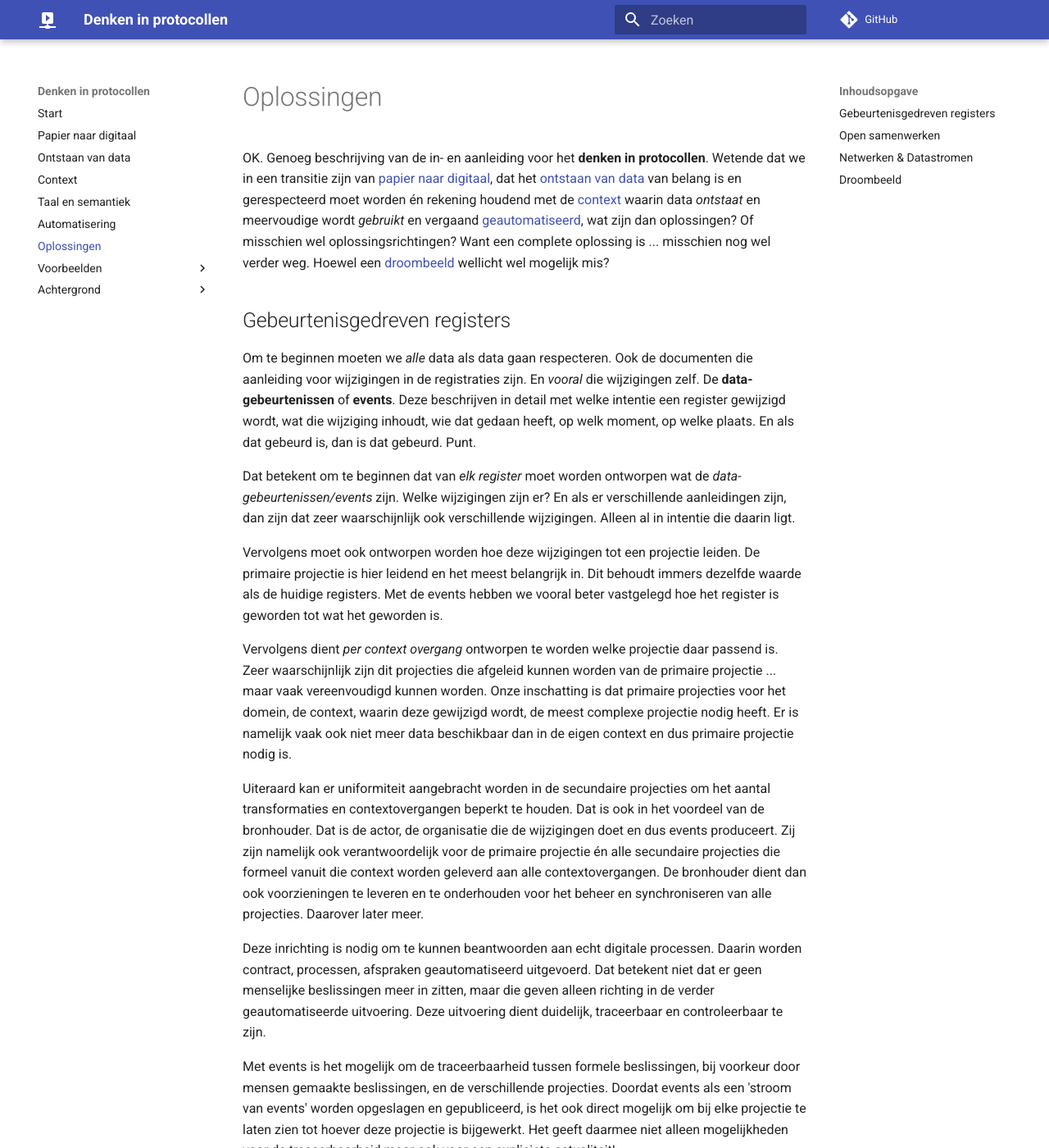
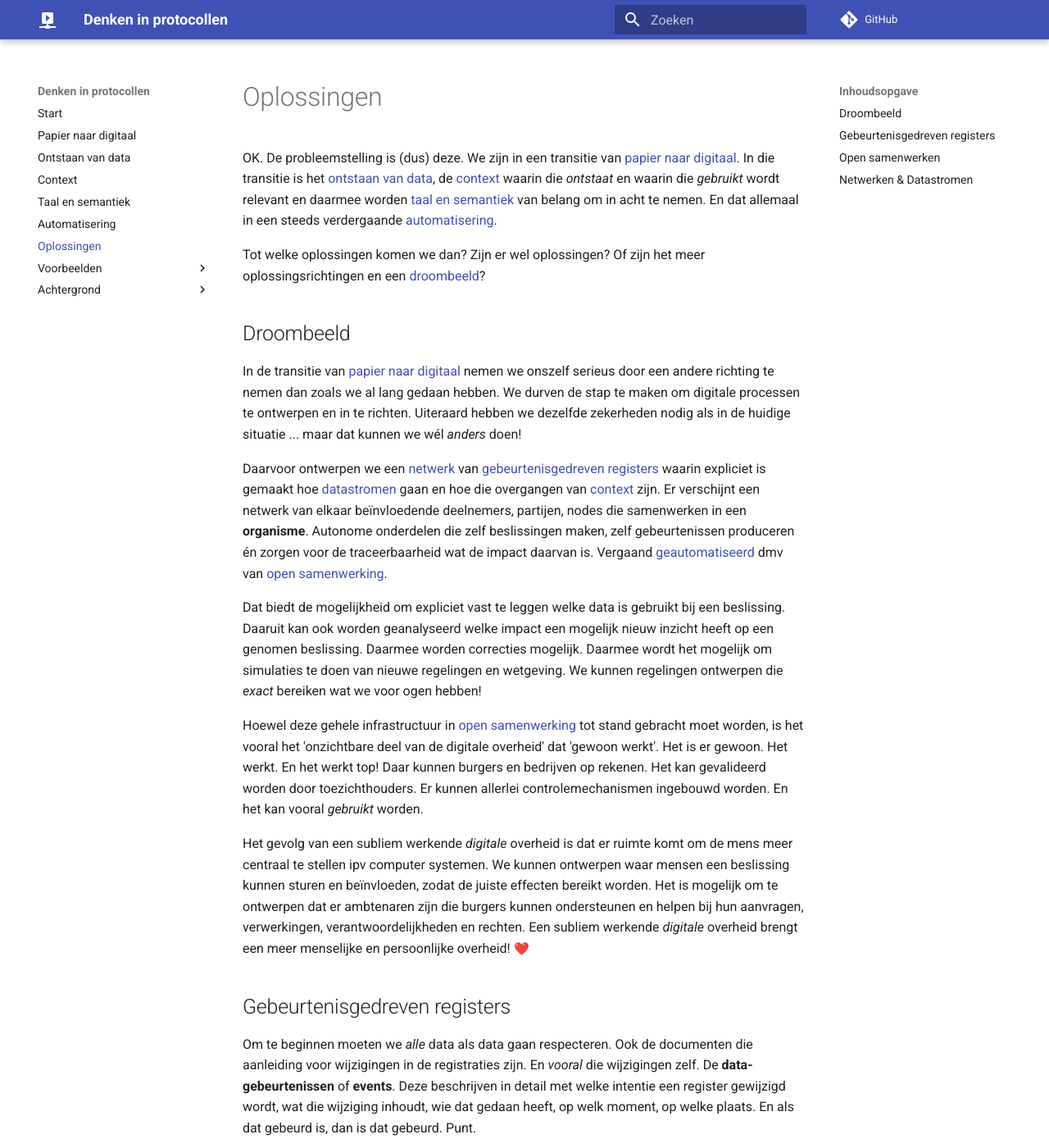
Before and after one commit to kadaster-labs/protocol-denken, an MkDocs documentation site: the page built from docs/oplossingen.md, in a window 1280 px wide and 1400 px high. Shown: the whole window at 82% size. Built offline with MkDocs 1.6.1 and Material for MkDocs 9.7.7, drawn with Linux system fonts in a browser that asks for light colours; emoji names are drawn with the system emoji font; comment, search, counter and statistics services are not loaded; some of the changed text lies outside the part shown.

Commit message:
probleemstelling + droombeeld verbeterd

```diff
--- a/docs/oplossingen.md
+++ b/docs/oplossingen.md
@@ -1,13 +1,49 @@
 ---
 title: Oplossingen
 ---
-OK. Genoeg beschrijving van de in- en aanleiding voor het **denken in protocollen**. Wetende dat we in een
-transitie zijn van [papier naar digitaal](./papier-naar-digitaal.md), dat het [ontstaan van
-data](./ontstaan-van-data.md) van belang is en gerespecteerd moet worden én rekening houdend met de
-[context](./context.md) waarin data _ontstaat_ en meervoudige wordt _gebruikt_ en vergaand
-[geautomatiseerd](./automatisering.md), wat zijn dan oplossingen? Of misschien wel
-oplossingsrichtingen? Want een complete oplossing is ... misschien nog wel verder weg. Hoewel een
-[droombeeld](#droombeeld) wellicht wel mogelijk mis?
+OK. De probleemstelling is (dus) deze. We zijn in een transitie van [papier naar
+digitaal](./papier-naar-digitaal.md). In die transitie is het [ontstaan van
+data](./ontstaan-van-data.md), de [context](./context.md) waarin die _ontstaat_ en waarin die
+_gebruikt_ wordt relevant en daarmee worden [taal en semantiek](./taal-en-semantiek.md) van belang
+om in acht te nemen. En dat allemaal in een steeds verdergaande
+[automatisering](./automatisering.md).
+
+Tot welke oplossingen komen we dan? Zijn er wel oplossingen? Of zijn het meer oplossingsrichtingen
+en een [droombeeld](#droombeeld)?
+
+## Droombeeld
+
+In de transitie van [papier naar digitaal](./papier-naar-digitaal.md) nemen we onszelf serieus door
+een andere richting te nemen dan zoals we al lang gedaan hebben. We durven de stap te maken om
+digitale processen te ontwerpen en in te richten. Uiteraard hebben we dezelfde zekerheden nodig als
+in de huidige situatie ... maar dat kunnen we wél _anders_ doen!
+
+Daarvoor ontwerpen we een [netwerk](#netwerken--datastromen) van [gebeurtenisgedreven
+registers](#gebeurtenisgedreven-registers) waarin expliciet is gemaakt hoe
+[datastromen](#netwerken--datastromen) gaan en hoe die overgangen van [context](./context.md) zijn.
+Er verschijnt een netwerk van elkaar beïnvloedende deelnemers, partijen, nodes die samenwerken in
+een **organisme**. Autonome onderdelen die zelf beslissingen maken, zelf gebeurtenissen produceren
+én zorgen voor de traceerbaarheid wat de impact daarvan is. Vergaand
+[geautomatiseerd](./automatisering.md) dmv van [open samenwerking](#open-samenwerken).
+
+Dat biedt de mogelijkheid om expliciet vast te leggen welke data is gebruikt bij een beslissing.
+Daaruit kan ook worden geanalyseerd welke impact een mogelijk nieuw inzicht heeft op een genomen
+beslissing. Daarmee worden correcties mogelijk. Daarmee wordt het mogelijk om simulaties te doen van
+nieuwe regelingen en wetgeving. We kunnen regelingen ontwerpen die _exact_ bereiken wat we voor ogen
+hebben!
+
+Hoewel deze gehele infrastructuur in [open samenwerking](#open-samenwerken) tot stand gebracht moet
+worden, is het vooral het 'onzichtbare deel van de digitale overheid' dat 'gewoon werkt'. Het is er
+gewoon. Het werkt. En het werkt top! Daar kunnen burgers en bedrijven op rekenen. Het kan
+gevalideerd worden door toezichthouders. Er kunnen allerlei controlemechanismen ingebouwd worden. En
+het kan vooral _gebruikt_ worden.
+
+Het gevolg van een subliem werkende _digitale_ overheid is dat er ruimte komt om de mens meer
+centraal te stellen ipv computer systemen. We kunnen ontwerpen waar mensen een beslissing kunnen
+sturen en beïnvloeden, zodat de juiste effecten bereikt worden. Het is mogelijk om te ontwerpen dat
+er ambtenaren zijn die burgers kunnen ondersteunen en helpen bij hun aanvragen, verwerkingen,
+verantwoordelijkheden en rechten. Een subliem werkende _digitale_ overheid brengt een meer
+menselijke en persoonlijke overheid! :heart:
 
 ## Gebeurtenisgedreven registers
 
@@ -36,7 +72,7 @@ ook niet meer data beschikbaar dan in de eigen context en dus primaire projectie
 Uiteraard kan er uniformiteit aangebracht worden in de secundaire projecties om het aantal
 transformaties en contextovergangen beperkt te houden. Dat is ook in het voordeel van de bronhouder.
 Dat is de actor, de organisatie die de wijzigingen doet en dus events produceert. Zij zijn namelijk
-ook verantwoordelijk voor de primaire projectie én alle secundaire projecties die formeel vanuit die
+verantwoordelijk voor de primaire projectie én alle secundaire projecties die formeel vanuit die
 context worden geleverd aan alle contextovergangen. De bronhouder dient dan ook voorzieningen te
 leveren en te onderhouden voor het beheer en synchroniseren van alle projecties. Daarover later
 meer.
@@ -46,11 +82,11 @@ contract, processen, afspraken geautomatiseerd uitgevoerd. Dat betekent niet dat
 beslissingen meer in zitten, maar die geven alleen richting in de verder geautomatiseerde
 uitvoering. Deze uitvoering dient duidelijk, traceerbaar en controleerbaar te zijn.
 
-Met events is het mogelijk om de traceerbaarheid tussen formele beslissingen, bij voorkeur door
-mensen gemaakte beslissingen, en de verschillende projecties. Doordat events als een 'stroom van
-events' worden opgeslagen en gepubliceerd, is het ook direct mogelijk om bij elke projectie te laten
-zien tot hoever deze projectie is bijgewerkt. Het geeft daarmee niet alleen mogelijkheden voor de
-traceerbaarheid maar ook voor een expliciete actualiteit!
+Met events is het mogelijk om de traceerbaarheid te borgen tussen formele beslissingen, bij voorkeur
+door mensen gemaakte beslissingen, en de verschillende projecties. Doordat events als een 'stroom
+van events' worden opgeslagen en gepubliceerd, is het ook direct mogelijk om bij elke projectie te
+laten zien tot hoever deze projectie is bijgewerkt. Het geeft daarmee niet alleen mogelijkheden voor
+de traceerbaarheid maar ook voor een expliciete actualiteit!
 
 Als de events als kern van de beslissingen en wijzigingen gezien worden, wat in [Event
 Sourcing](./achtergrond/event-sourcing.md) het geval is, dan is ook de historie waterdicht
@@ -102,11 +138,13 @@ kwaliteit tussen de partijen haalbaar.
 
 Open samenwerken is in Open Source Software al jaren ontwikkeld en toegepast. We kunnen daar veel
 van leren in hoe dat werkt. Open samenwerken zou daarom ook 'open source werken' genoemd kunnen
-worden. 'source' is in deze vaak software, maar zou ook heel goed 'documenten' of iets dergelijks
-kunnen zijn. Zie ook [Achtergrond: Open Source](./achtergrond/open-source.md).
+worden. 'source' is in deze vaak software, maar zou ook heel goed 'documenten', contracten of iets
+dergelijks kunnen zijn. Zie ook [Achtergrond: Open Source](./achtergrond/open-source.md).
 
-- :white_check_mark: [Gebeurtenisgedreven registers](#gebeurtenisgedreven-registers) kunnen niet
-bestaan _zonder_ open samenwerken!
+- :white_check_mark: [gebeurtenisgedreven registers](#gebeurtenisgedreven-registers) kunnen niet
+  bestaan _zonder_ open samenwerken!
+- :white_check_mark: open samenwerken draagt bij aan de controleerbaarheid en daarmee het vertrouwen
+  in de digitale infrastructuur
 
 ## Netwerken & Datastromen
 
@@ -127,37 +165,3 @@ aan hoe deze de maatschappij kunnen dienen.
   overzicht van [gebeurtenisgedreven registers](#gebeurtenisgedreven-registers)
 - :white_check_mark: datastromen maken inzichtelijk hoe data van waar naar waar stroomt ... en hoe
   daarop de sturen is
-
-## Droombeeld
-
-In de transitie van [papier naar digitaal](./papier-naar-digitaal.md) nemen we onszelf door een
-andere richting te nemen dan zoals we al lang gedaan hebben. Nee, we durven de stap te maken om
-digitale processen te ontwerpen en in te richten. Uiteraard hebben we dezelfde zekerheden nodig als
-in de huidige situatie ... maar dat kunnen we wél _anders_ doen!
-
-Daarvoor ontwerpen we een [netwerk](#netwerken--datastromen) van [gebeurtenisgedreven
-registers](#gebeurtenisgedreven-registers) waarin expliciet is gemaakt hoe
-[datastromen](#netwerken--datastromen) gaan en hoe die overgangen van [context](./context.md) zijn.
-Er verschijnt een netwerk van elkaar beïnvloedende deelnemers, partijen, nodes die samenwerken in
-een **organisme**. Autonome onderdelen die zelf beslissingen maken, zelf gebeurtenissen produceren
-én traceerbaarheid wat de impact daarvan is. Vergaand [geautomatiseerd](./automatisering.md) dmv van
-[open samenwerking](#open-samenwerken).
-
-Dat biedt de mogelijkheid om expliciet vast te leggen welke data is gebruikt bij een beslissing.
-Daaruit kan ook worden geanalyseerd welke impact een mogelijk nieuw inzicht heeft op een genomen
-beslissing. Daarmee worden correcties mogelijk. Daarmee wordt het mogelijk om simulaties te doen van
-nieuwe regelingen en wetgeving. We kunnen regelingen ontwerpen die _exact_ bereiken wat we voor ogen
-hebben!
-
-Hoewel deze gehele infrastructuur in [open samenwerking](#open-samenwerken) tot stand gebracht moet
-worden, is het vooral het 'onzichtbare deel van de digitale overheid' dat 'gewoon werkt'. Het is er
-gewoon. Het werkt. En het werkt top! Daar kunnen burgers en bedrijven op rekenen. Het kan
-gevalideerd worden door toezichthouders. Er kunnen allerlei controlemechanismen ingebouwd worden. En
-het kan vooral _gebruikt_ worden.
-
-Het gevolg van een subliem werkende _digitale_ overheid is dat er ruimte komt om de mens meer
-centraal te stellen ipv computer systemen. We kunnen ontwerpen waar mensen een beslissing kunnen
-sturen en beïnvloeden, zodat de juiste effecten bereikt worden. Het is mogelijk om te ontwerpen dat
-er ambtenaren zijn die burgers kunnen ondersteunen en helpen bij hun aanvragen, verwerkingen,
-verantwoordelijkheden en rechten. Een subliem werkende _digitale_ overheid brengt een meer
-menselijke en persoonlijke overheid! :heart:
```
Also changed, not shown: other parts of docs/oplossingen.md (+4 -4 lines).
